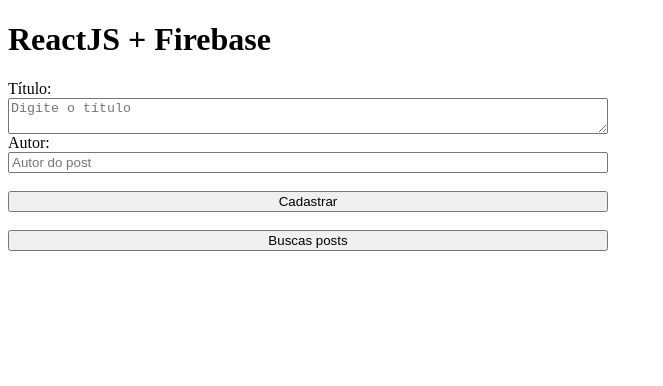
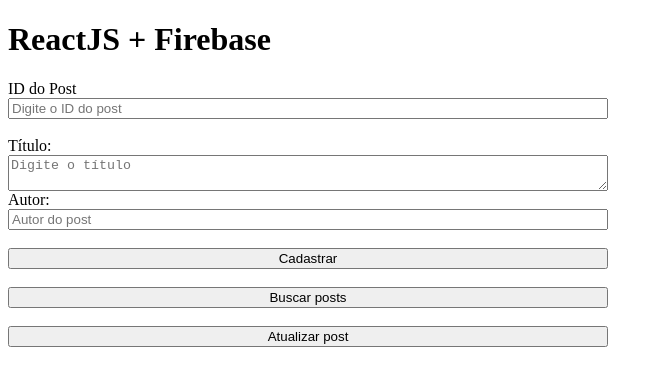
Before and after one commit to GilCarvalhal/firebase, a React (Create React App) app: page / in a window 1280 px wide. Shown: the top 386 px of the page, without its empty margins (0-663 px from the left). Built offline with nearby package versions, Linux system fonts and the light colour scheme.

Commit message:
editando banco

```diff
--- a/src/App.js
+++ b/src/App.js
@@ -1,11 +1,12 @@
+import { addDoc, collection, doc, getDocs, updateDoc } from "firebase/firestore";
+import { useState } from "react";
+import "./app.css";
 import { db } from "./firebaseConnection";
-import { doc, setDoc, collection, addDoc, getDoc, getDocs } from "firebase/firestore";
-import "./app.css";
-import { useState } from "react";
 
 function App() {
   const [titulo, setTitulo] = useState('');
   const [autor, setAutor] = useState('');
+  const [idPost, setIdPost] = useState('');
 
   const [posts, setPosts] = useState([]);
 
@@ -70,11 +71,33 @@
       })
   }
 
+  async function editarPost() {
+    const docRef = doc(db, "posts", idPost)
+    await updateDoc(docRef, {
+      titulo: titulo,
+      autor: autor,
+    })
+      .then(() => {
+        console.log("POST ATUALIZADO!");
+        setIdPost("");
+        setTitulo("");
+        setAutor("");
+      })
+      .catch(() => {
+        console.log("ERRO AO ATUALIZAR O POST!");
+      })
+  }
+
   return (
     <div>
       <h1>ReactJS + Firebase</h1>
 
       <div className="container">
+        <label>
+          ID do Post
+        </label>
+        <input placeholder="Digite o ID do post" value={idPost} onChange={(e) => setIdPost(e.target.value)} /> <br />
+
         <label>
           Título:
         </label>
@@ -86,12 +109,15 @@
         <input type="text" placeholder="Autor do post" value={autor} onChange={(e) => setAutor(e.target.value)} /> <br />
 
         <button onClick={handleAdd}>Cadastrar</button> <br />
-        <button onClick={buscarPost}>Buscas posts</button>
+        <button onClick={buscarPost}>Buscar posts</button> <br />
+
+        <button onClick={editarPost}>Atualizar post</button>
 
         <ul>
           {posts.map((post) => {
             return (
               <li key={post.id}>
+                <strong>ID: {post.id}</strong> <br />
                 <span>Titulo: {post.titulo}</span> <br />
                 <span>Autor: {post.autor}</span> <br /> <br />
               </li>
```
